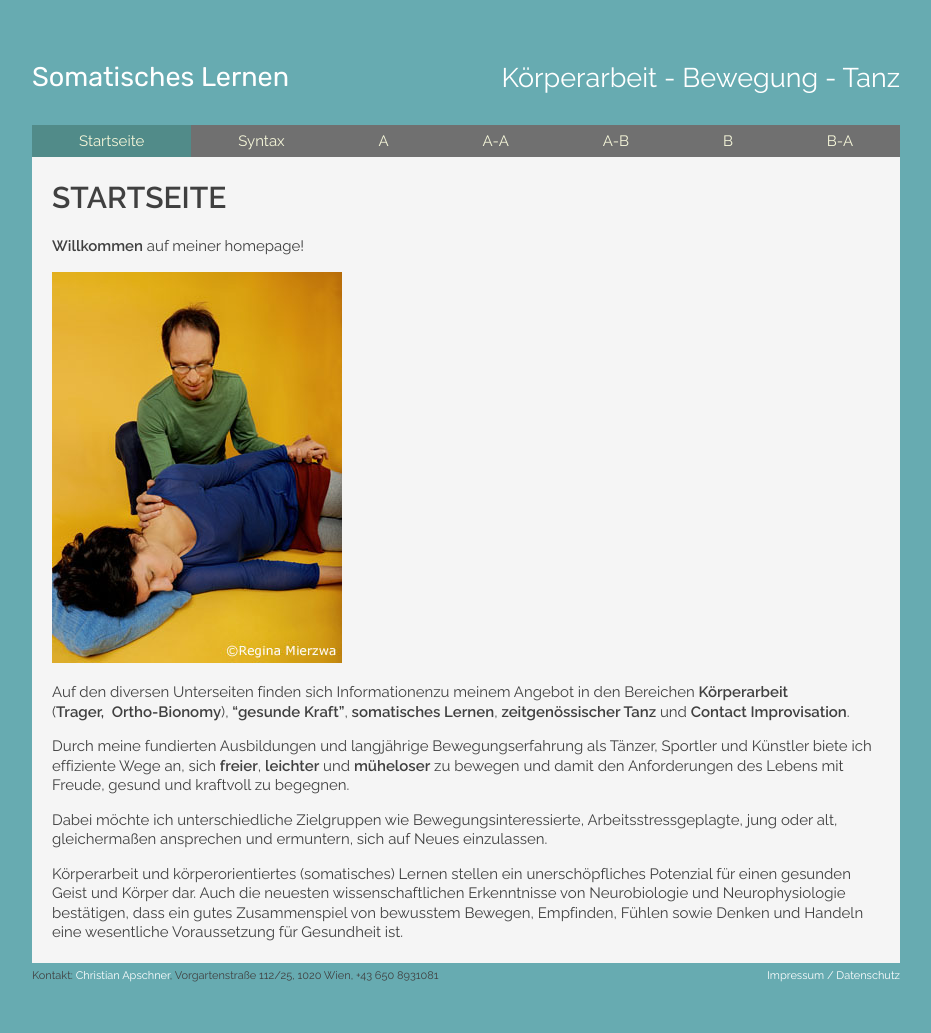
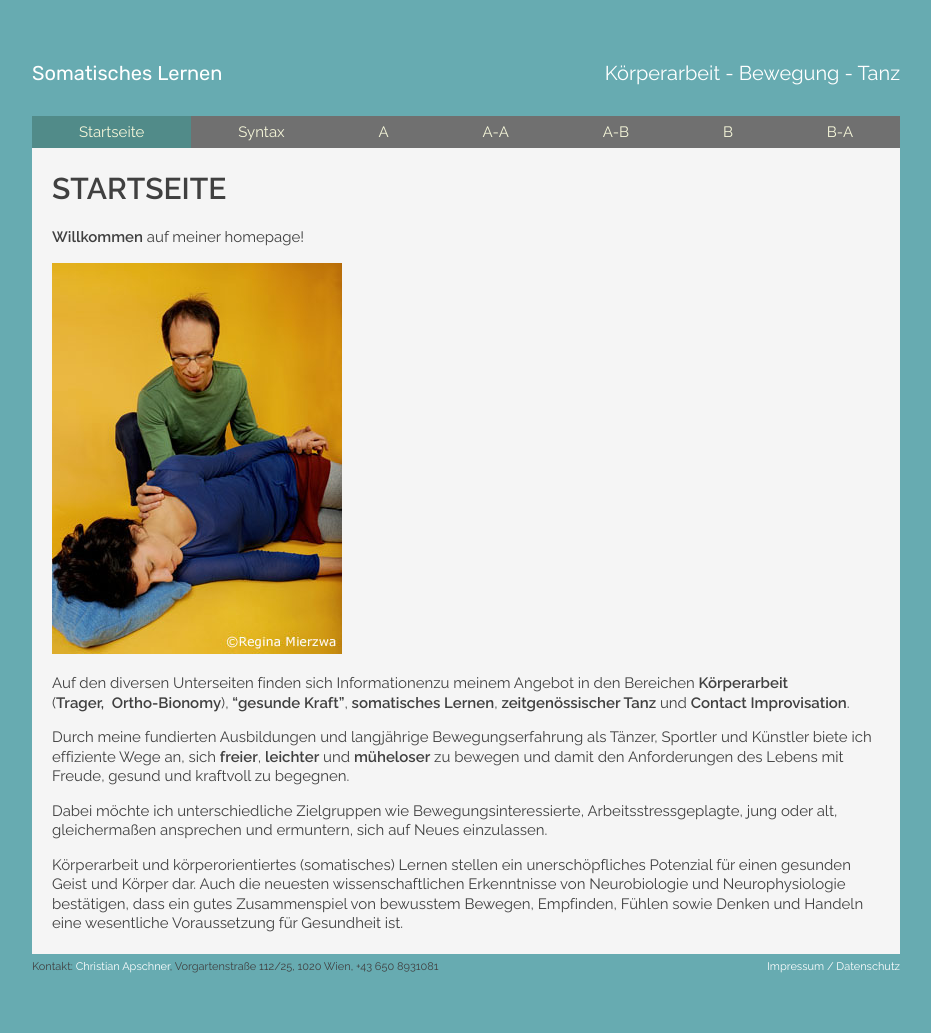
Before and after one commit to manulari/contactimprovisationat, a Jekyll site: the page built from _all_pages/index.md, in a window 1280 px wide. Shown: the whole page, without its empty margins (174-1105 px from the left). Built offline with Jekyll 4.4.1, drawn with Linux system fonts in a browser that asks for light colours.

Commit message:
some css

```diff
--- a/_sass/contentStyle.scss
+++ b/_sass/contentStyle.scss
@@ -33,6 +33,10 @@ div.imglink {
   width: min-content;
 }
 
+img {
+  max-width: 100%;
+}
+
 // flash target when jumping within page
 .named-anchor:target+* {
   animation-name: flash-target;
--- a/css/style.scss
+++ b/css/style.scss
@@ -32,7 +32,7 @@ body {
   width: 100%;
   justify-content: space-between;
   color: white;
-  font-size: 1.8em;
+  font-size: 20px;
   margin-bottom: 30px;
 }
 
```
